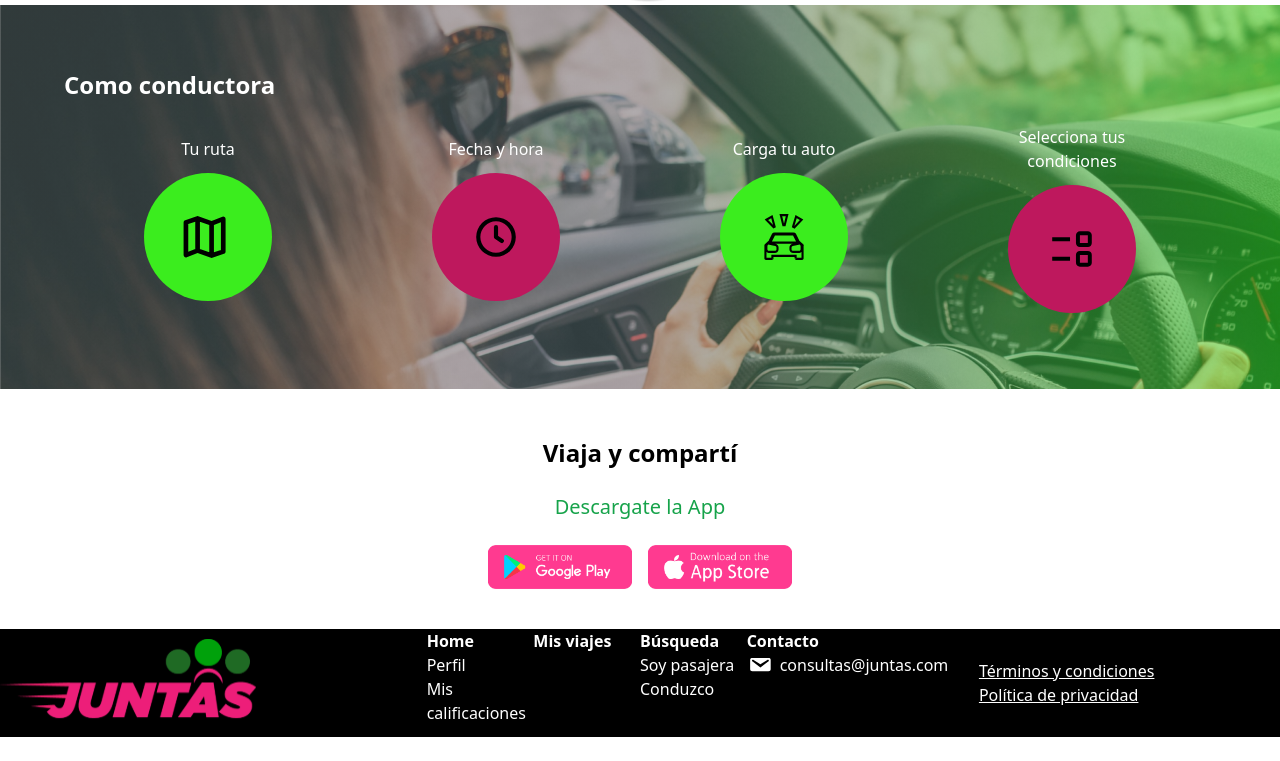
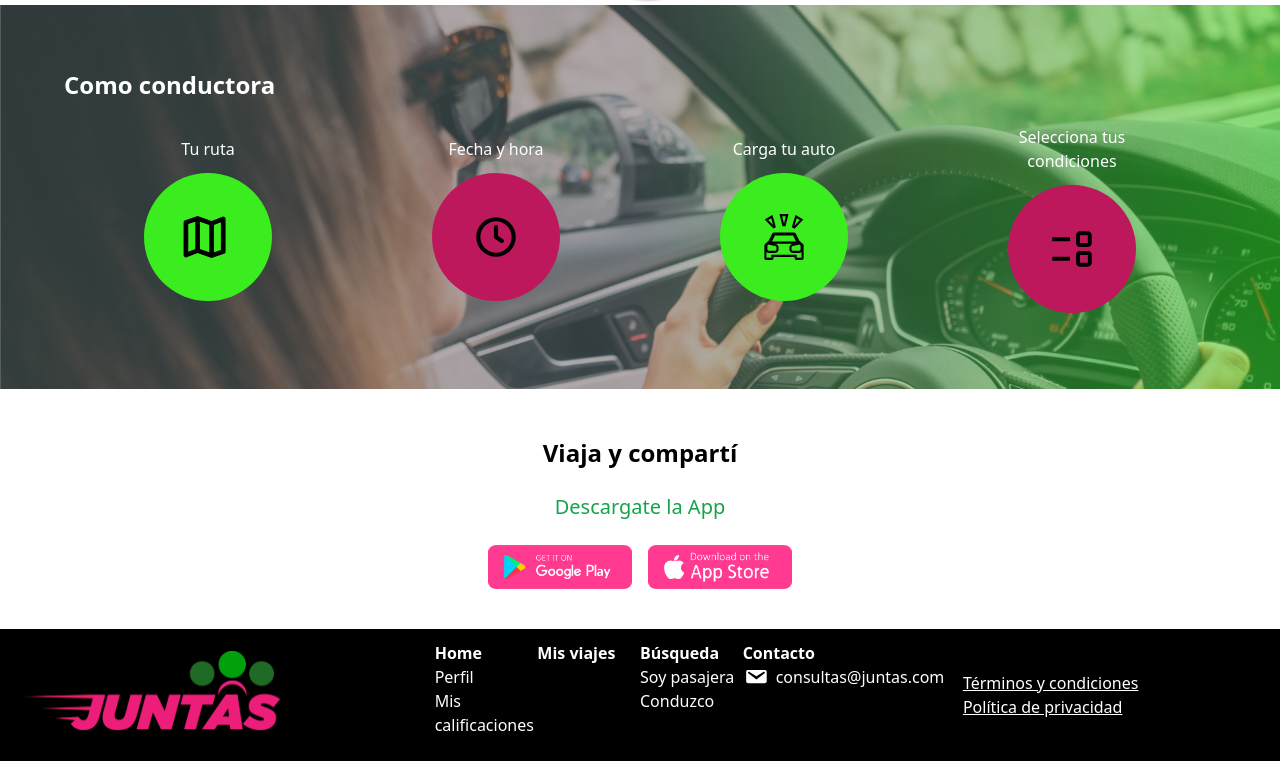
Before and after one commit to No-Country/s7-02-m-javareact, a React (Vite) app in the folder frontend/: page / in a window 1280 px wide. Shown: the part 1849-2610 px from the top of the page. Before the commit the page ends 2586 px from the top, so only its background shows below. Built offline with nearby package versions, Linux system fonts and the light colour scheme; what @react-pdf/renderer would draw is missing.

Commit message:
algunos cambios previos antes del segundo sprint

```diff
--- a/frontend/src/App.jsx
+++ b/frontend/src/App.jsx
@@ -12,6 +12,7 @@ import Landing from "./views/Home/Landing";
 import AccountCreated from "./views/Auth/Register/AccountCreated";
 import WelcomeToApp from "./views/Auth/Register/WelcomeToApp";
 import Home from "./views/Home/Landing";
+import TermsAndConditions from "./views/Auth/Register/TermsAndConditions";
 
 function App() {
   return (
@@ -23,7 +24,7 @@ function App() {
         <Route path="/login" element={<Login />} />
         <Route path="/register" element={<Register />} />
         <Route path="/home" Component={<Home />} />
-
+        <Route path="/register/termsAndConditions" element={<TermsAndConditions />}></Route>
         <Route path="/register/accountCreated" element={<AccountCreated />} />
 
         <Route path="/register/welcomeToApp" element={<WelcomeToApp />} />
--- a/frontend/src/components/Footer.jsx
+++ b/frontend/src/components/Footer.jsx
@@ -3,7 +3,7 @@ import { Envelope } from "../assets/images";
 
 const Footer = () => {
   return (
-    <div className="bg-black">
+    <div className="bg-black px-6 py-3">
       <div className="grid grid-cols-3 sm:grid-cols-1 md:grid-cols-3 text-white h-52 sm:h-auto items-center">
         <div className="w-full">
           <img className="w-64" src={Logo} alt="logo" />
--- a/frontend/src/components/Loader.jsx
+++ b/frontend/src/components/Loader.jsx
@@ -4,8 +4,8 @@ import React from 'react'
 function Loader() {
   return (
     <div class="loadingio-spinner-rolling-a3fouwpp5c5"><div class="ldio-grq1b27x53">
-<div></div>
-</div></div>
+    <div></div>
+    </div></div>
   )
 }
 
--- a/frontend/src/views/Auth/Register/TermsAndConditions.jsx
+++ b/frontend/src/views/Auth/Register/TermsAndConditions.jsx
@@ -35,7 +35,10 @@ function TermsAndConditions({userRegistered}) {
   return (<>
   {
     isLoading?(
-      <Loader/>
+      <div className='flex items-center justify-center w-full h-screen'>
+        <Loader/>
+      </div>
+
     ):(
 
 <div style={{ display:"flex", justifyContent:"center", alignItems:"center", boxShadow:"rgba(0, 0, 0, 0.05) 0px 0px 0px 1px, rgb(209, 213, 219) 0px 0px 0px 1px inset"}} className="p-3  rounded-[20px] "   >
```
